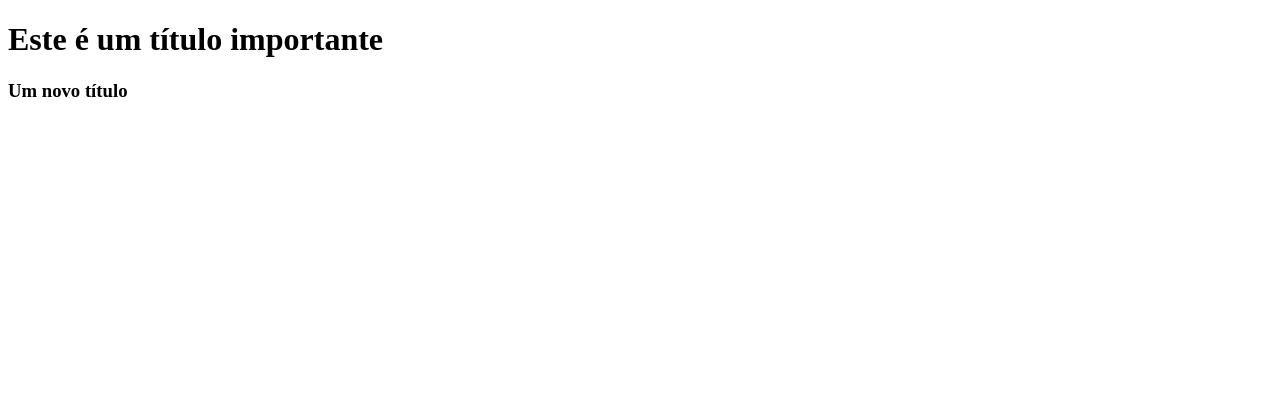
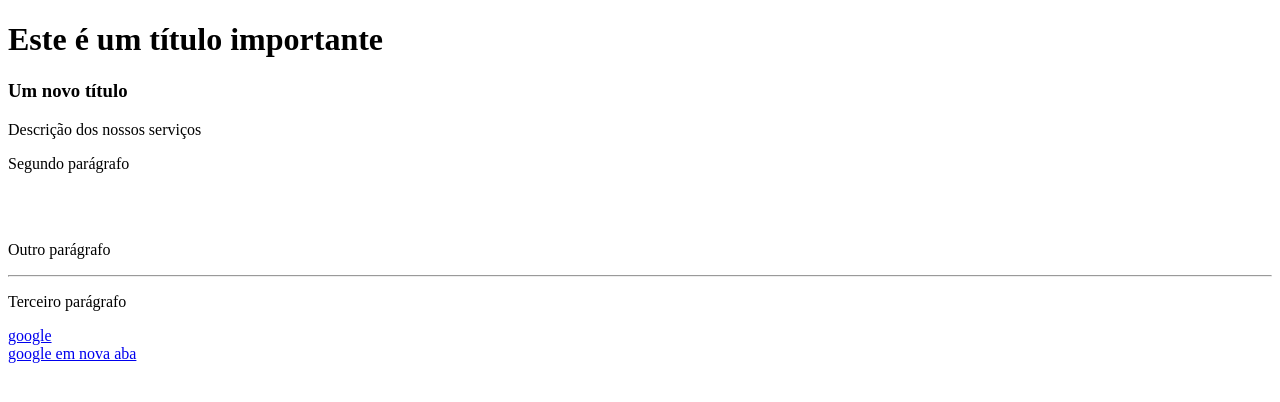
Before and after one commit to talissakrist/meu-projeto-curso, a plain HTML site: page 1_INTRO/index.html in a window 1280 px wide. Drawn offline with Linux system fonts and the light colour scheme.

Commit message:
atributos

```diff
--- a/1_INTRO/index.html
+++ b/1_INTRO/index.html
@@ -8,5 +8,17 @@
 <body>
     <h1>Este é um título importante</h1>
     <h3>Um novo título</h3>
+    <p>Descrição dos nossos serviços</p>
+    <p>Segundo parágrafo</p> <br/><br/>
+
+    <p>Outro parágrafo</p>
+    <hr />
+    <p>Terceiro parágrafo</p>
+
+    <!-- Atributos-->
+     <a href="https://google.com">google</a><br/>
+
+     <!--Abrir Link em nova aba-->
+     <a href="https://google.com.br" target="_blank">google em nova aba</a>
 </body>
 </html>
```
